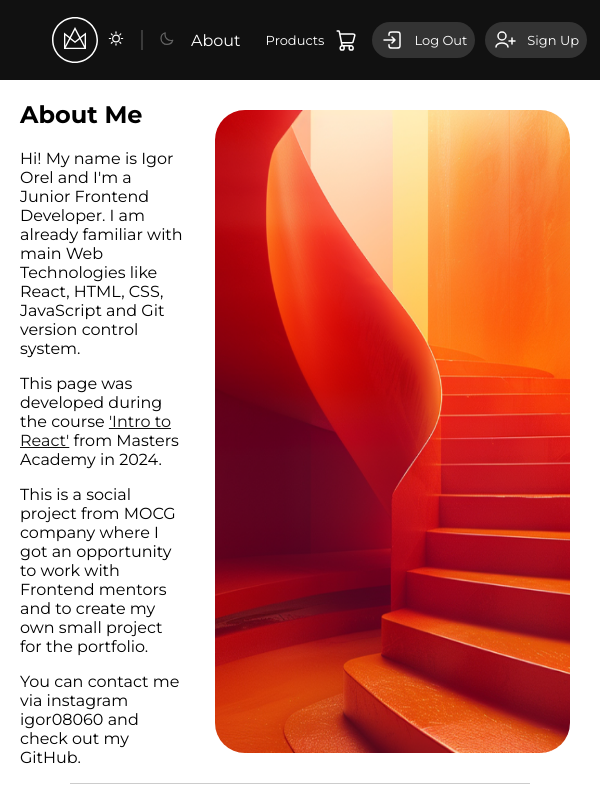
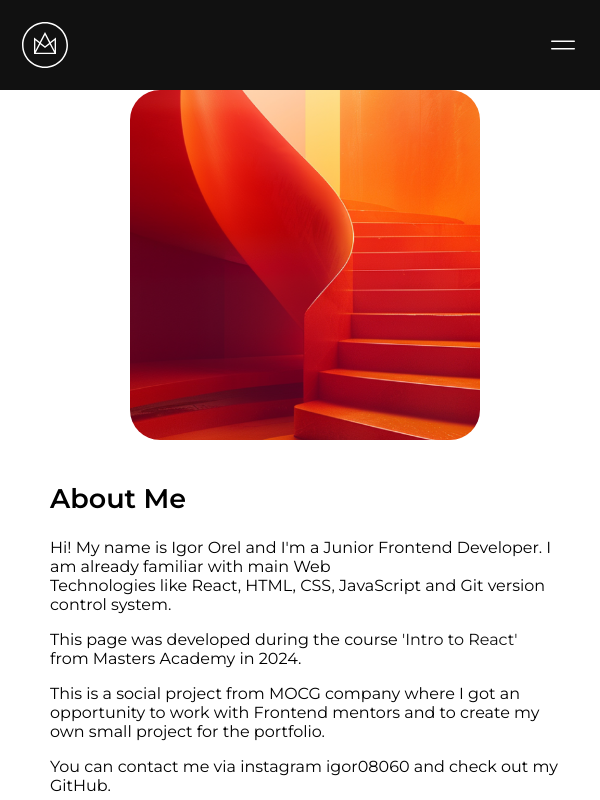
Before and after one commit to MastersAcademy/fe-react-2024, a React (Vite) app: page / in a window 600 px wide. Shown: the top 800 px of the page. Built offline with nearby package versions, Linux system fonts and the light colour scheme.

Commit message:
Update styling

```diff
--- a/src/App.module.css
+++ b/src/App.module.css
@@ -1,15 +1,15 @@
+.flex {
+  display: flex;
+  justify-content: space-between;
+  align-items: center;
+}
+
 .container {
   width: 100%;
-  max-width: 1175px;
+  max-width: 1280px;
+  padding: 0 10px;
   margin: 0 auto;
-}
-
-@media (min-width: 391px) and (max-width: 1279px) {
-
-  .container {
-    width: 897px;
-    margin: 0 auto;
-  }
+  box-sizing: border-box;
 }
 
 .lightTheme {
--- a/src/Models/Product.module.css
+++ b/src/Models/Product.module.css
@@ -27,6 +27,7 @@
 .flexPrice {
   display: flex;
   justify-content: space-between;
+  align-items: center;
   padding: 0 15px;
 }
 
--- a/src/components/Cart/Cart.component.tsx
+++ b/src/components/Cart/Cart.component.tsx
@@ -17,10 +17,12 @@ const CartComponent: React.FC<CartButtonProps> = ({ count, onClick, theme, white
 
     return (
         <>
-            <button className={styles.cartButton} onClick={onClick}>
-                <img src={cartImageSource} alt="cart" />
-                {count > 0 && <span className={styles.counterCart}>{count}</span>}
-            </button>
+            <div>
+                <button className={styles.cartButton} onClick={onClick}>
+                    {count > 0 && <span className={styles.counterCart}>{count}</span>}
+                    <img src={cartImageSource} alt="cart" />
+                </button>
+            </div>
         </>
     );
 };
--- a/src/components/Cart/Cart.module.css
+++ b/src/components/Cart/Cart.module.css
@@ -1,32 +1,30 @@
 .cartButton {
-  display: flex;
-  align-items: center;
-  gap: 32px;
+  position: relative;
   border: none;
   background-color: transparent;
   cursor: pointer;
-  position: relative;
 }
 
-.whiteCart {
+.counterCart {
+  position: absolute;
+  top: -10px;
+  right: 0;
+  display: flex;
+  justify-content: center;
+  align-items: center;
+  height: 17px;
+  width: 17px;
+  font-size: 10px;
+  font-weight: 700;
+  border-radius: 50%;
+  background-color: #EF4934;
+}
+
+
+.cartWhite {
   color: #FFF; /* Цвет корзины для белой темы */
 }
 
-.blackCart {
+.cartBlack {
   color: #111; /* Цвет корзины для черной темы */
 }
-
-.counterCart {
-  height: 17px;
-  width: 17px;
-  display: flex;
-  justify-content: center;
-  align-items: center;
-  border-radius: 50%;
-  background-color: #EF4934;
-  font-size: 10px;
-  font-weight: 700;
-  position: absolute;
-  top: 18px;
-  right: 1px;
-}
--- a/src/components/Header/header.component.tsx
+++ b/src/components/Header/header.component.tsx
@@ -1,3 +1,4 @@
+import appStyles from '@/App.module.css';
 import logOut from '@/assets/icons/Log_Out.svg';
 import headerLogo from '@/assets/icons/logo.svg';
 import menuBtn from '@/assets/icons/Menu_Duo_LG.svg';
@@ -23,10 +24,10 @@ function Header({ handleChangePage, cartCount, toggleTheme, theme }: HeaderProps
 
     return (
         <>
-            <header className={`${styles.header} ${styles.flex} ${styles.container}`}>
-                <div className={`${styles.headerFlex} ${styles.flex}`}>
+            <header className={`${styles.header} ${appStyles.flex} ${appStyles.container}`}>
+                <div className={`${styles.headerWrapper} ${appStyles.flex}`}>
                     <img src={headerLogo} alt="header" width={46} />
-                    <div className={`${styles.headerTheme} ${styles.flex}`}>
+                    <div className={`${styles.headerTheme} ${appStyles.flex}`}>
                         <button className={styles.headerSun} onClick={() => toggleTheme('light')}>
                             <img src={sunLogo} alt="header" width={24} />
                         </button>
@@ -37,8 +38,8 @@ function Header({ handleChangePage, cartCount, toggleTheme, theme }: HeaderProps
                     </div>
                 </div>
 
-                <div className={`${styles.navigation} ${styles.flex}`}>
-                    <div className={`${styles.navigationBtn} ${styles.flex}`}>
+                <div className={`${styles.navigation} ${appStyles.flex}`}>
+                    <div className={`${styles.navigationBtn} ${appStyles.flex}`}>
                         <button className={styles.navigationAbout} onClick={() => handleChangePage('About')}>
                             About
                         </button>
@@ -49,7 +50,7 @@ function Header({ handleChangePage, cartCount, toggleTheme, theme }: HeaderProps
 
                     <div className={styles.navigationCart}>
                         <CartComponent count={cartCount} onClick={() => {}} theme={theme} whiteCart={true} />
-                        <div className={styles.flex}>
+                        <div className={appStyles.flex}>
                             <button className={styles.btnLogin}>
                                 <img src={logOut} alt="logOut" className={styles.btnImgLogout} />
                                 Log Out
--- a/src/components/Header/header.module.css
+++ b/src/components/Header/header.module.css
@@ -1,16 +1,6 @@
-.flex {
-  display: flex;
-  justify-content: space-between;
-  align-items: center;
-}
-
-.container {
-  max-width: 1176px;
-  margin: 0 auto;
-}
-
 .header {
-  padding: 17px 52px;
+  padding-top: 17px;
+  padding-bottom: 17px;
   background-color: #111;
 }
 
@@ -28,7 +18,7 @@
   cursor: pointer;
 }
 
-.headerFlex {
+.headerWrapper {
   width: 100%;
   max-width: 158px;
 }
@@ -141,7 +131,7 @@
   display: none;
 }
 
-@media (max-width: 391px) {
+@media screen and (max-width: 767px) {
 
   .header {
     padding: 22px;
@@ -151,52 +141,54 @@
     display: block;
   }
 
-  .headerMoon, .headerSun {
-    display: none;
-  }
-
-  .btnLogin, .btnSignUp, .productMenu, .aboutMenu {
+  .navigation, .headerTheme {
     display: none;
   }
 }
 
-@media (min-width: 391px) and (max-width: 1279px) {
 
-  .navigationCart {
-    gap: 10px;
-  }
+/*  .btnLogin, .btnSignUp, .productMenu, .aboutMenu {*/
+/*    display: none;*/
+/*  }*/
+/*}*/
 
-  .navigationBtn {
-    gap: 13px;
-  }
+/*@media (min-width: 391px) and (max-width: 1279px) {*/
 
-  .containerFlex {
-    display: flex;
-  }
+/*  .navigationCart {*/
+/*    gap: 10px;*/
+/*  }*/
 
-  .btnLogin {
-    font-size: 13px;
-    padding: 6px 8px;
-    display: flex;
-    align-items: center;
-    width: max-content;
-  }
+/*  .navigationBtn {*/
+/*    gap: 13px;*/
+/*  }*/
 
-  .btnSignUp {
-    font-size: 13px;
-    padding: 6px 8px;
-    display: flex;
-    align-items: center;
-    width: max-content;
-  }
+/*  .containerFlex {*/
+/*    display: flex;*/
+/*  }*/
 
-  .navigationProduct {
-    border: none;
-    font-size: 13px;
-  }
+/*  .btnLogin {*/
+/*    font-size: 13px;*/
+/*    padding: 6px 8px;*/
+/*    display: flex;*/
+/*    align-items: center;*/
+/*    width: max-content;*/
+/*  }*/
 
-  .navigationAbout {
-    font-size: 16px;
-    border: none;
-  }
-}
+/*  .btnSignUp {*/
+/*    font-size: 13px;*/
+/*    padding: 6px 8px;*/
+/*    display: flex;*/
+/*    align-items: center;*/
+/*    width: max-content;*/
+/*  }*/
+
+/*  .navigationProduct {*/
+/*    border: none;*/
+/*    font-size: 13px;*/
+/*  }*/
+
+/*  .navigationAbout {*/
+/*    font-size: 16px;*/
+/*    border: none;*/
+/*  }*/
+/*}*/
--- a/src/components/about/AboutPage.module.css
+++ b/src/components/about/AboutPage.module.css
@@ -2,16 +2,32 @@
   color: var(--about-link);
 }
 
-@media (min-width: 391px) and (max-width: 1279px) {
+.aboutImage {
+  object-fit: cover;
+  width: 100%;
+  max-width: 552px;
+  height: auto;
+}
 
-  .aboutImage {
-    width: 100%;
-    max-width: 355px;
-    height: auto;
-    aspect-ratio: 12/9;
-    border-radius: 30px;
-    margin: 30px;
-  }
+.aboutTitle {
+  font-size: 36px;
+  font-weight: 700;
+}
+
+.aboutText {
+  font-size: 22px;
+  font-weight: 400;
+}
+
+.aboutFlex {
+  display: flex;
+  justify-content: space-between;
+  flex-direction: row-reverse;
+  gap: 70px;
+  margin: 0;
+}
+
+@media (max-width: 1279px) {
 
   .aboutText {
     margin-left: 10px;
@@ -24,13 +40,24 @@
   }
 }
 
-@media (max-width: 391px) {
+@media screen and (max-width: 950px) {
 
   .aboutImage {
-    max-width: 340px;
-    width: 100%;
-    height: auto;
-    aspect-ratio: 12/9;
+    max-width: 350px;
+  }
+}
+
+
+@media screen and (max-width: 768px) {
+
+  .aboutFlex {
+    display: flex;
+    flex-direction: column;
+    gap: 20px;
+  }
+
+  .aboutImage {
+    aspect-ratio: 1/1;
     border-radius: 30px;
     margin: 0 auto;
   }
@@ -49,36 +76,4 @@
   .link {
     text-decoration: none;
   }
-
-  .aboutFlex {
-    display: flex;
-    flex-direction: column;
-  }
 }
-
-@media (min-width: 1280px) {
-
-  .aboutImage {
-    width: 50%;
-    height: auto;
-  }
-
-  .aboutTitle {
-    font-size: 36px;
-    font-weight: 700;
-  }
-
-  .aboutText {
-    font-size: 22px;
-    font-weight: 400;
-    margin: 60px 0 0 53px;
-  }
-
-  .aboutFlex {
-    display: flex;
-    justify-content: space-between;
-    flex-direction: row-reverse;
-    gap: 70px;
-    margin: 0;
-  }
-}
--- a/src/components/about/AboutPage.tsx
+++ b/src/components/about/AboutPage.tsx
@@ -1,3 +1,4 @@
+import appStyles from '@/App.module.css';
 import AboutImage from '@/assets/about_image.png';
 
 import styles from './AboutPage.module.css';
@@ -6,7 +7,7 @@ function About() {
     return (
         <>
             <main>
-                <section>
+                <section className={appStyles.container}>
                     <div className={styles.aboutFlex}>
                         <img className={styles.aboutImage} src={AboutImage} alt="about" width="500" height="500" />
                         <div className={styles.aboutText}>
--- a/src/index.css
+++ b/src/index.css
@@ -11,6 +11,7 @@ body {
 
 * {
   font-family: "Montserrat", sans-serif;
+  box-sizing: border-box;
 }
 
 button {
```
